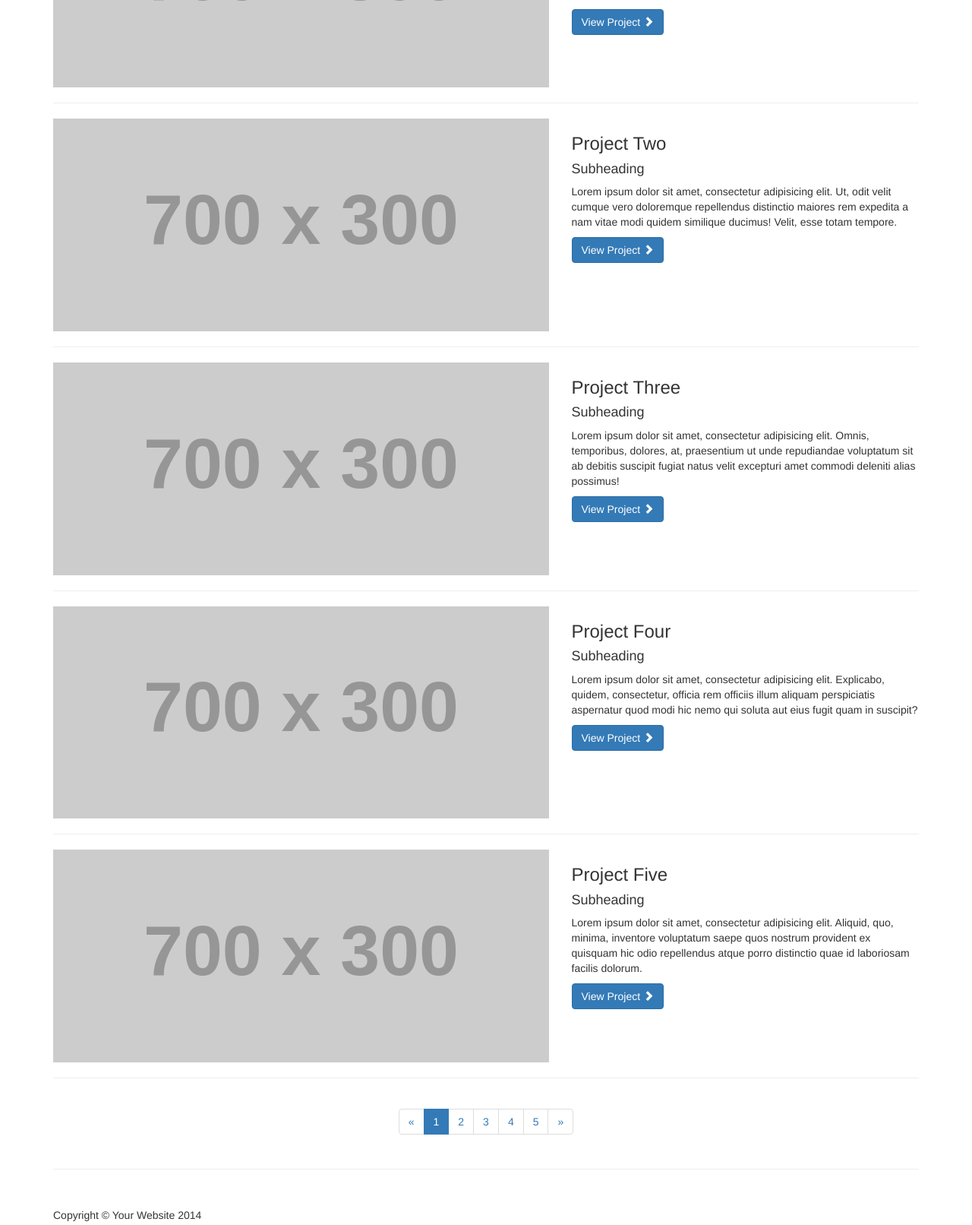
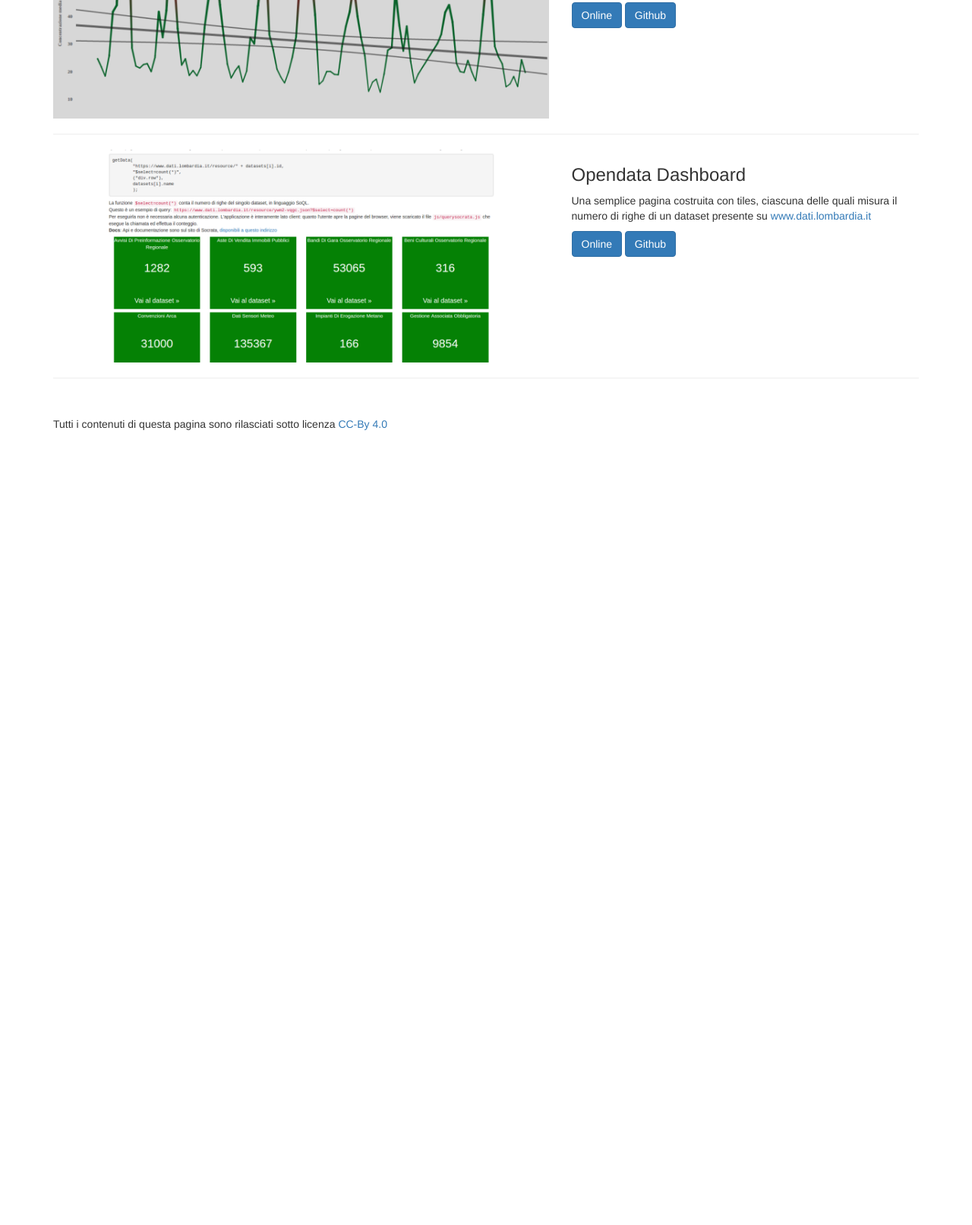
Before and after one commit to opendatalombardia/opendatalombardia.github.io, a plain HTML site: page index.html in a window 1280 px wide. Shown: the part 394-2006 px from the top of the page at 76% size. After the commit the page ends 1022 px from the top, so only its background shows below. Drawn offline with Linux system fonts and the light colour scheme; placeholder pictures from the web are drawn by us.

Commit message:
first customization

```diff
--- a/index.html
+++ b/index.html
@@ -76,19 +76,18 @@
             </div>
         </div>
         <!-- /.row -->
-
+        <hr>
         <!-- Project One -->
         <div class="row">
             <div class="col-md-7">
                 <a href="#">
-                    <img class="img-responsive" src="http://placehold.it/700x300" alt="">
+                    <img class="img-responsive" src="img/aria.png" alt="">
                 </a>
             </div>
             <div class="col-md-5">
-                <h3>Project One</h3>
-                <h4>Subheading</h4>
-                <p>Lorem ipsum dolor sit amet, consectetur adipisicing elit. Laudantium veniam exercitationem expedita laborum at voluptate. Labore, voluptates totam at aut nemo deserunt rem magni pariatur quos perspiciatis atque eveniet unde.</p>
-                <a class="btn btn-primary" href="#">View Project <span class="glyphicon glyphicon-chevron-right"></span></a>
+                <h3>L'aria che tira</h3>
+                <p>Si parla spesso di inquinamento ma cosa dicono i dati sul nostro territorio? Confronto tra dati Arpa (Pm10), veicoli circolanti e certificazioni energetiche.</p>
+                <a class="btn btn-primary" href="http://opendatalombardia.github.io/lariachetira">Online</a> <a class="btn btn-primary" href="http://github.com/opendatalombardia/lariachetira">Github</a>
             </div>
         </div>
         <!-- /.row -->
@@ -99,101 +98,13 @@
         <div class="row">
             <div class="col-md-7">
                 <a href="#">
-                    <img class="img-responsive" src="http://placehold.it/700x300" alt="">
+                    <img class="img-responsive" src="img/dash.png" alt="">
                 </a>
             </div>
             <div class="col-md-5">
-                <h3>Project Two</h3>
-                <h4>Subheading</h4>
-                <p>Lorem ipsum dolor sit amet, consectetur adipisicing elit. Ut, odit velit cumque vero doloremque repellendus distinctio maiores rem expedita a nam vitae modi quidem similique ducimus! Velit, esse totam tempore.</p>
-                <a class="btn btn-primary" href="#">View Project <span class="glyphicon glyphicon-chevron-right"></span></a>
-            </div>
-        </div>
-        <!-- /.row -->
-
-        <hr>
-
-        <!-- Project Three -->
-        <div class="row">
-            <div class="col-md-7">
-                <a href="#">
-                    <img class="img-responsive" src="http://placehold.it/700x300" alt="">
-                </a>
-            </div>
-            <div class="col-md-5">
-                <h3>Project Three</h3>
-                <h4>Subheading</h4>
-                <p>Lorem ipsum dolor sit amet, consectetur adipisicing elit. Omnis, temporibus, dolores, at, praesentium ut unde repudiandae voluptatum sit ab debitis suscipit fugiat natus velit excepturi amet commodi deleniti alias possimus!</p>
-                <a class="btn btn-primary" href="#">View Project <span class="glyphicon glyphicon-chevron-right"></span></a>
-            </div>
-        </div>
-        <!-- /.row -->
-
-        <hr>
-
-        <!-- Project Four -->
-        <div class="row">
-
-            <div class="col-md-7">
-                <a href="#">
-                    <img class="img-responsive" src="http://placehold.it/700x300" alt="">
-                </a>
-            </div>
-            <div class="col-md-5">
-                <h3>Project Four</h3>
-                <h4>Subheading</h4>
-                <p>Lorem ipsum dolor sit amet, consectetur adipisicing elit. Explicabo, quidem, consectetur, officia rem officiis illum aliquam perspiciatis aspernatur quod modi hic nemo qui soluta aut eius fugit quam in suscipit?</p>
-                <a class="btn btn-primary" href="#">View Project <span class="glyphicon glyphicon-chevron-right"></span></a>
-            </div>
-        </div>
-        <!-- /.row -->
-
-        <hr>
-
-        <!-- Project Five -->
-        <div class="row">
-            <div class="col-md-7">
-                <a href="#">
-                    <img class="img-responsive" src="http://placehold.it/700x300" alt="">
-                </a>
-            </div>
-            <div class="col-md-5">
-                <h3>Project Five</h3>
-                <h4>Subheading</h4>
-                <p>Lorem ipsum dolor sit amet, consectetur adipisicing elit. Aliquid, quo, minima, inventore voluptatum saepe quos nostrum provident ex quisquam hic odio repellendus atque porro distinctio quae id laboriosam facilis dolorum.</p>
-                <a class="btn btn-primary" href="#">View Project <span class="glyphicon glyphicon-chevron-right"></span></a>
-            </div>
-        </div>
-        <!-- /.row -->
-
-        <hr>
-
-        <!-- Pagination -->
-        <div class="row text-center">
-            <div class="col-lg-12">
-                <ul class="pagination">
-                    <li>
-                        <a href="#">&laquo;</a>
-                    </li>
-                    <li class="active">
-                        <a href="#">1</a>
-                    </li>
-                    <li>
-                        <a href="#">2</a>
-                    </li>
-                    <li>
-                        <a href="#">3</a>
-                    </li>
-                    <li>
-                        <a href="#">4</a>
-                    </li>
-                    <li>
-                        <a href="#">5</a>
-                    </li>
-                    <li>
-                        <a href="#">&raquo;</a>
-                    </li>
-                </ul>
+                <h3>Opendata Dashboard</h3>
+                <p>Una semplice pagina costruita con tiles, ciascuna delle quali misura il numero di righe di un dataset presente su <a href="http://www.dati.lombardia.it" target="_blank">www.dati.lombardia.it</a></p>
+                <a class="btn btn-primary" href="http://opendatalombardia.github.io/opendatadashboard/">Online</a> <a class="btn btn-primary" href="http://github.com/opendatalombardia/opendatadashboard">Github</a>
             </div>
         </div>
         <!-- /.row -->
@@ -204,7 +115,7 @@
         <footer>
             <div class="row">
                 <div class="col-lg-12">
-                    <p>Copyright &copy; Your Website 2014</p>
+                    <p>Tutti i contenuti di questa pagina sono rilasciati sotto licenza <a href="https://creativecommons.org/licenses/by/4.0/" target="_blank">CC-By 4.0</a></p>
                 </div>
             </div>
             <!-- /.row -->
```
Also changed, not shown: img/aria.png (added), img/dash.png (added).
